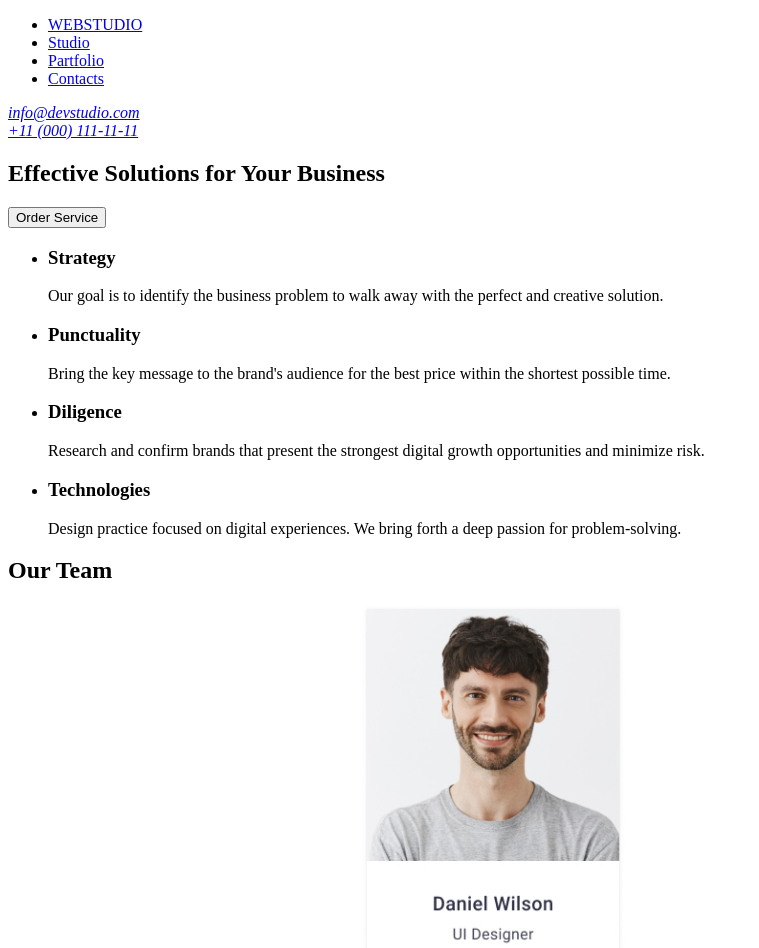
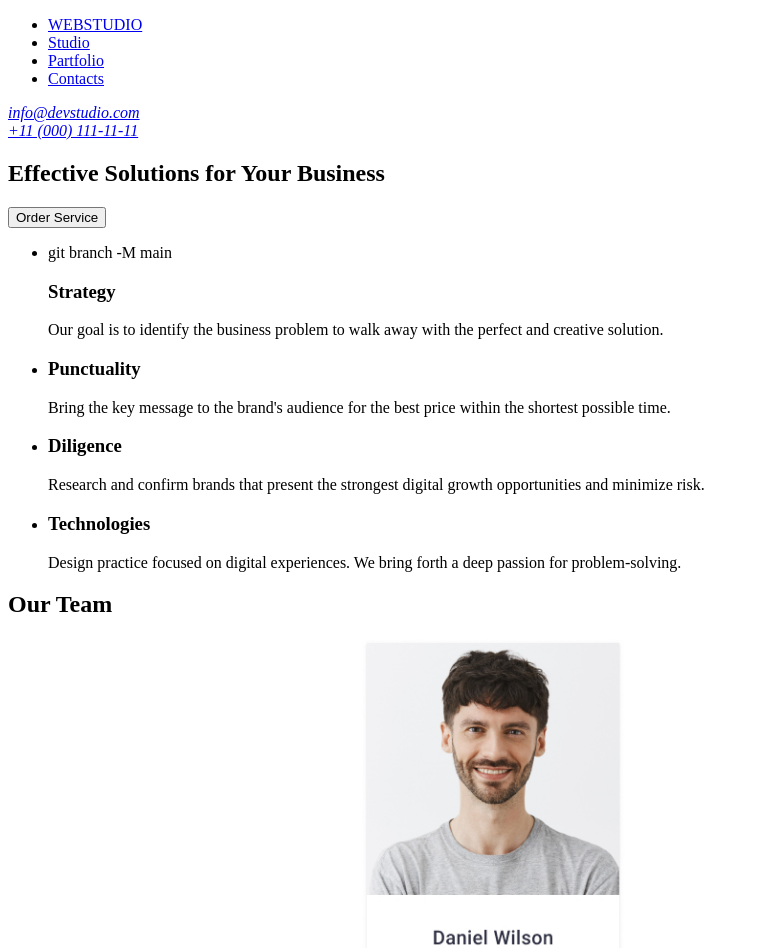
Before and after one commit to Velsaal/goit-markup-hw-01, a plain HTML site: page index.html in a window 1280 px wide. Shown: the top 948 px of the page, without its empty margins (0-759 px from the left). Drawn offline with Linux system fonts and the light colour scheme.

Commit message:
first commit

```diff
--- a/index.html
+++ b/index.html
@@ -27,7 +27,7 @@
 </section>
 <section>
     <ul>
-        <li>
+        <li>git branch -M main
             <h3>
                 Strategy
             </h3>
```
